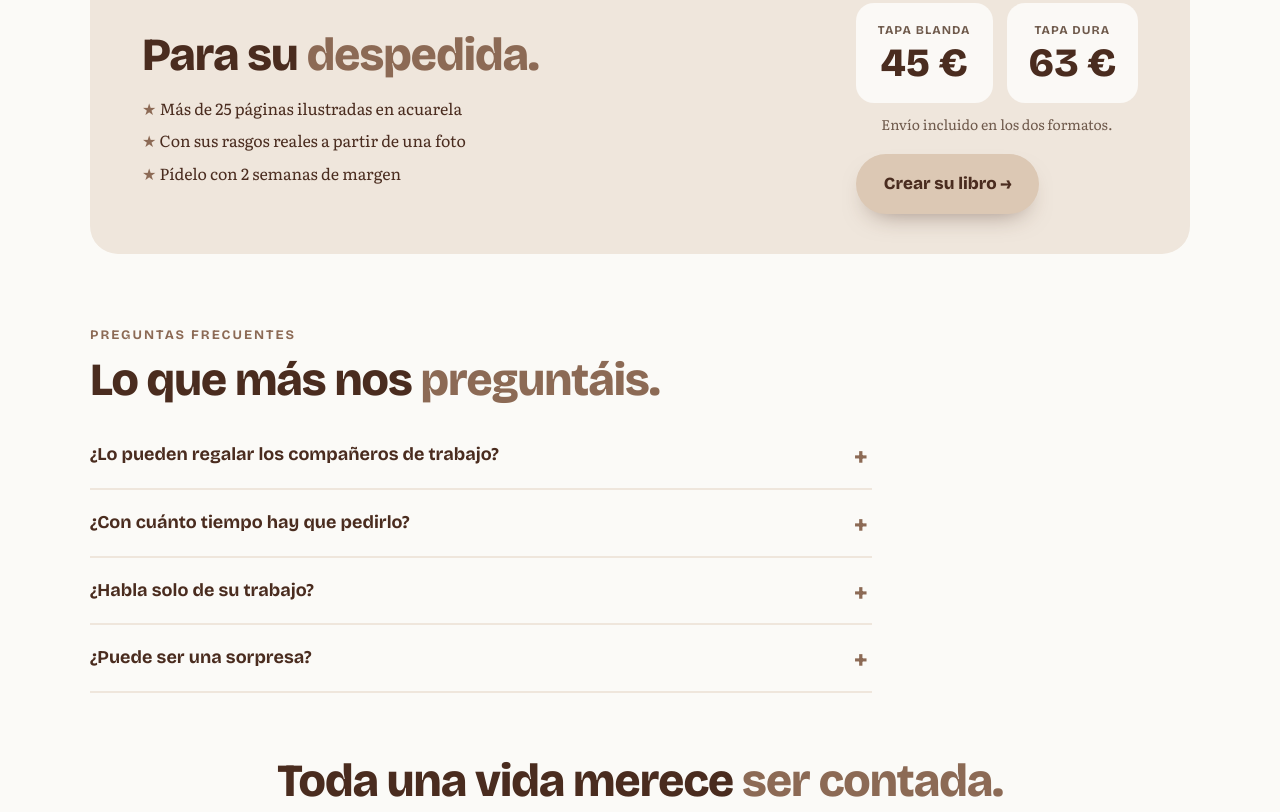
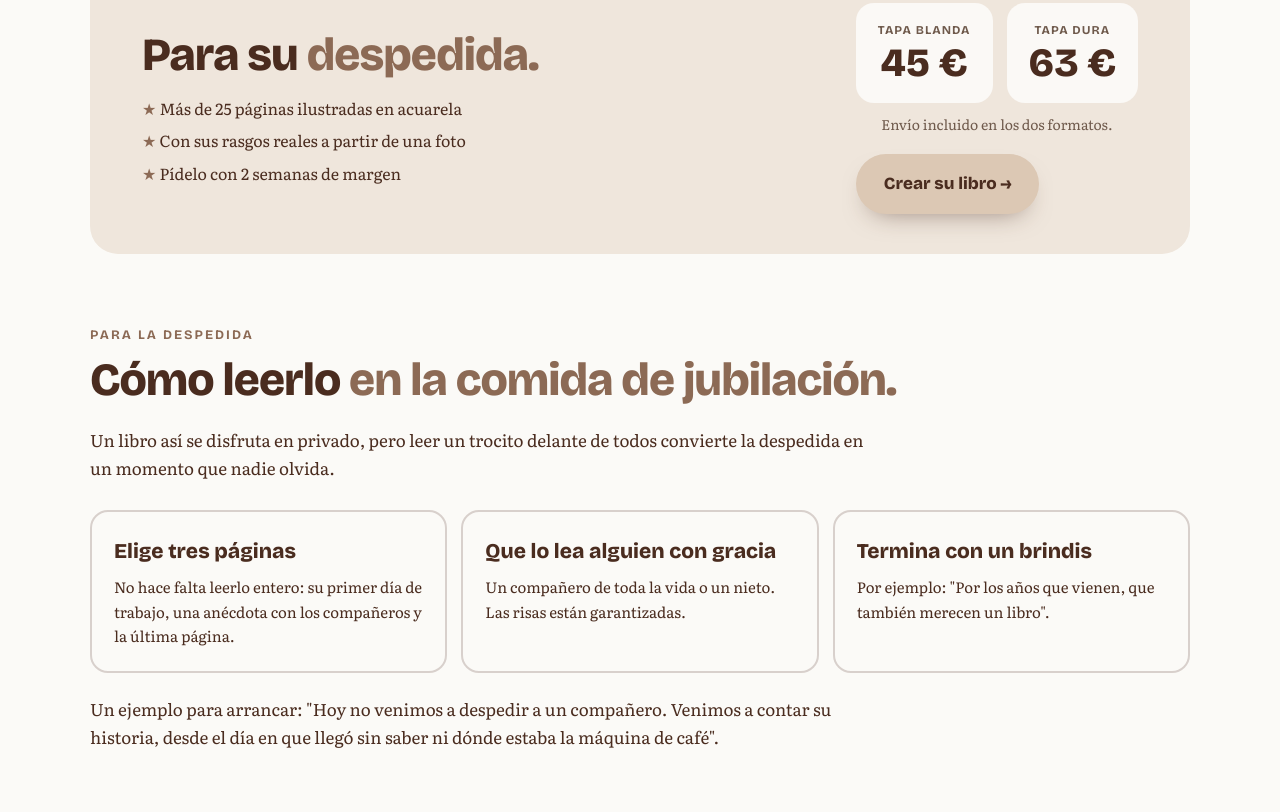
Before and after one commit to TellUsStories/TellUsStories, a website: page regalo-jubilacion.html in a window 1280 px wide. Shown: the part 1986-2798 px from the top of the page. Drawn offline with nearby package versions, Linux system fonts and the light colour scheme.

Commit message:
Contenido propio y menos repetido (regalo-jubilacion.html)

```diff
--- a/regalo-jubilacion.html
+++ b/regalo-jubilacion.html
@@ -82,7 +82,7 @@
 
 <section class="wrap" style="padding-top:0">
   <span class="eyebrow">Mucho más que su trabajo</span>
-  <h2 class="aparece">El jubilado de hoy <em>y el chaval de su primer día.</em></h2>
+  <h2 class="aparece">Antes de la última jornada, <em>hubo un primer día.</em></h2>
   <div class="texto-largo aparece">
     <p>Todos conocen al profesional serio de los últimos años. Pocos saben cómo empezó todo. Gira las tarjetas:</p>
   </div>
@@ -138,6 +138,18 @@
 </section>
 
 <section class="wrap" style="padding-top:0">
+  <span class="eyebrow">Para la despedida</span>
+  <h2 class="aparece">Cómo leerlo <em>en la comida de jubilación.</em></h2>
+  <div class="texto-largo aparece"><p>Un libro así se disfruta en privado, pero leer un trocito delante de todos convierte la despedida en un momento que nadie olvida.</p></div>
+  <div class="pasos">
+    <div class="aparece" style="--i:0"><h3>Elige tres páginas</h3><p>No hace falta leerlo entero: su primer día de trabajo, una anécdota con los compañeros y la última página.</p></div>
+    <div class="aparece" style="--i:1"><h3>Que lo lea alguien con gracia</h3><p>Un compañero de toda la vida o un nieto. Las risas están garantizadas.</p></div>
+    <div class="aparece" style="--i:2"><h3>Termina con un brindis</h3><p>Por ejemplo: "Por los años que vienen, que también merecen un libro".</p></div>
+  </div>
+  <div class="texto-largo aparece"><p>Un ejemplo para arrancar: "Hoy no venimos a despedir a un compañero. Venimos a contar su historia, desde el día en que llegó sin saber ni dónde estaba la máquina de café".</p></div>
+</section>
+
+<section class="wrap" style="padding-top:0">
   <span class="eyebrow">Preguntas frecuentes</span>
   <h2 class="aparece">Lo que más nos <em>preguntáis.</em></h2>
   <div class="faq aparece">
@@ -149,7 +161,7 @@
 </section>
 
 <section class="wrap cierre" style="padding-top:0">
-  <h2>Toda una vida merece <em>ser contada.</em></h2>
+  <h2>Toda una vida, <em>en sus manos.</em></h2>
   <a class="boton" href="/formulario-nuevo">Crear su libro →</a>
 </section>
 
```
